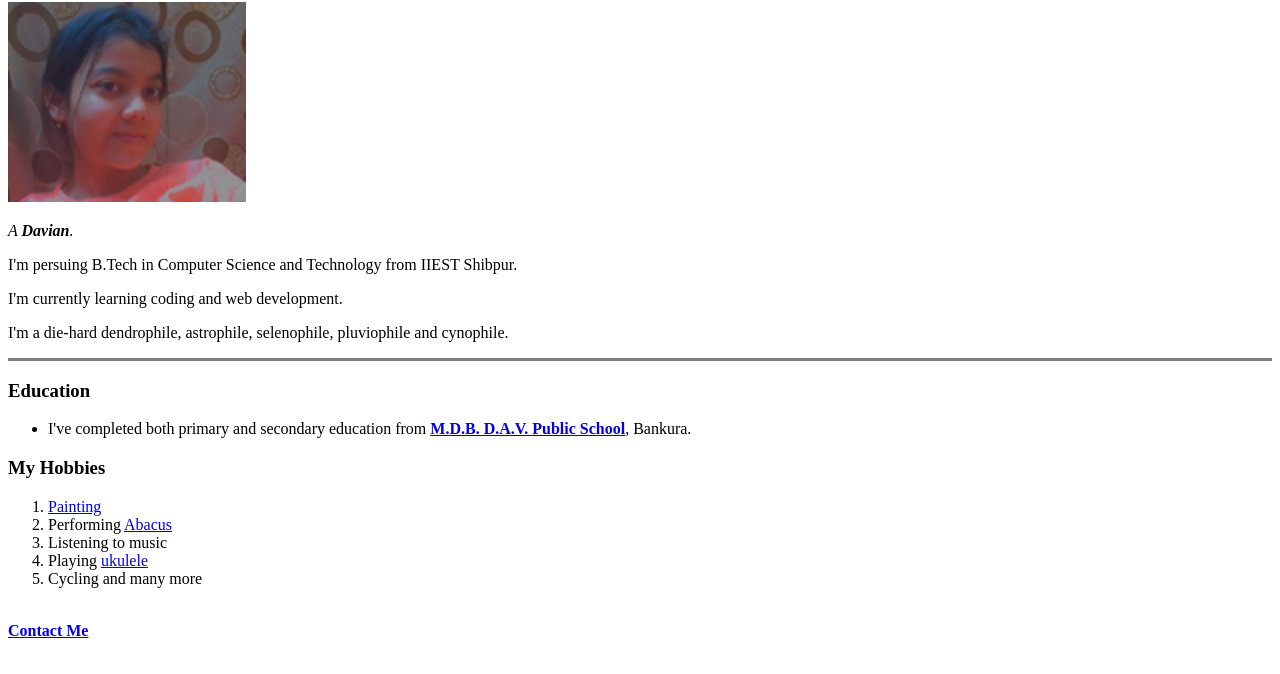
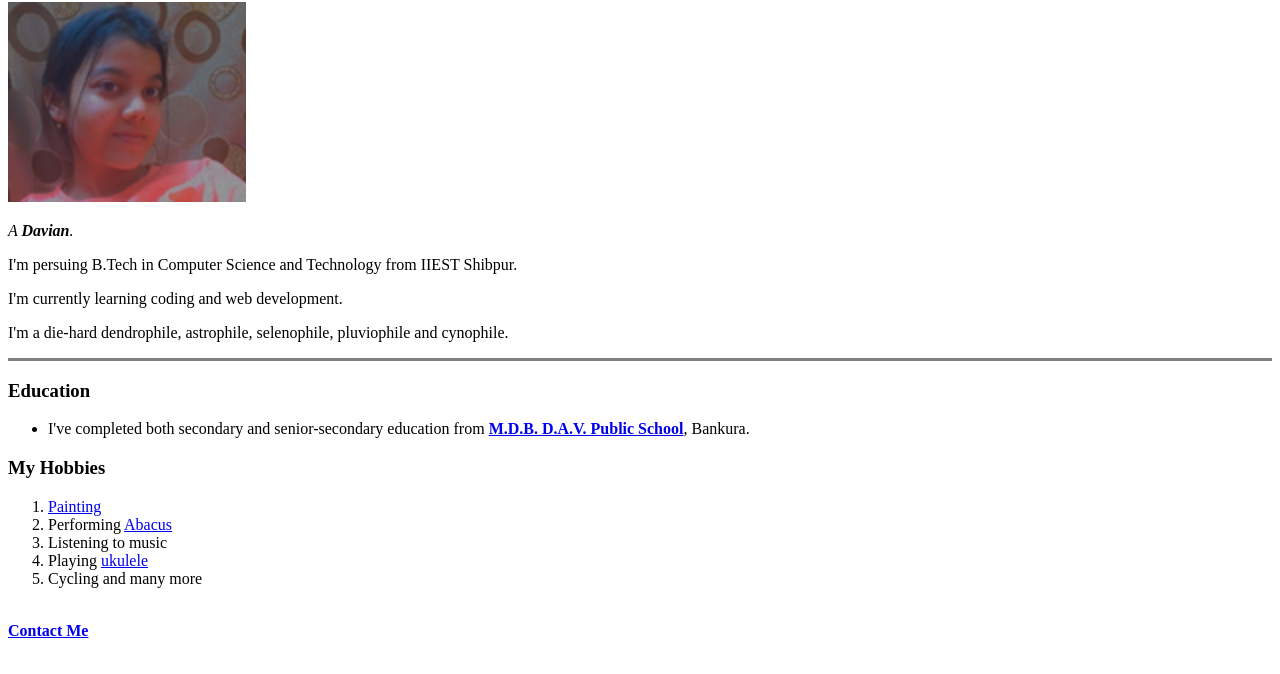
Before and after one commit to aditikarmakar1602/Aditi-s-Personal-Site, a plain HTML site: page index.html in a window 1280 px wide. Shown: the part 78-752 px from the top of the page. Drawn offline with Linux system fonts and the light colour scheme.

Commit message:
Update index.html

```diff
--- a/index.html
+++ b/index.html
@@ -16,7 +16,7 @@
   <hr size="3" noshade />
   <h3>Education</h3>
   <ul>
-    <li>I've completed both primary and secondary education from <strong><a href="http://mdbdavbankura.com/">M.D.B. D.A.V. Public School</a></strong>, Bankura.</li>
+    <li>I've completed both secondary and senior-secondary education from <strong><a href="http://mdbdavbankura.com/">M.D.B. D.A.V. Public School</a></strong>, Bankura.</li>
   </ul>
   <h3>My Hobbies</h3>
   <ol>
```
